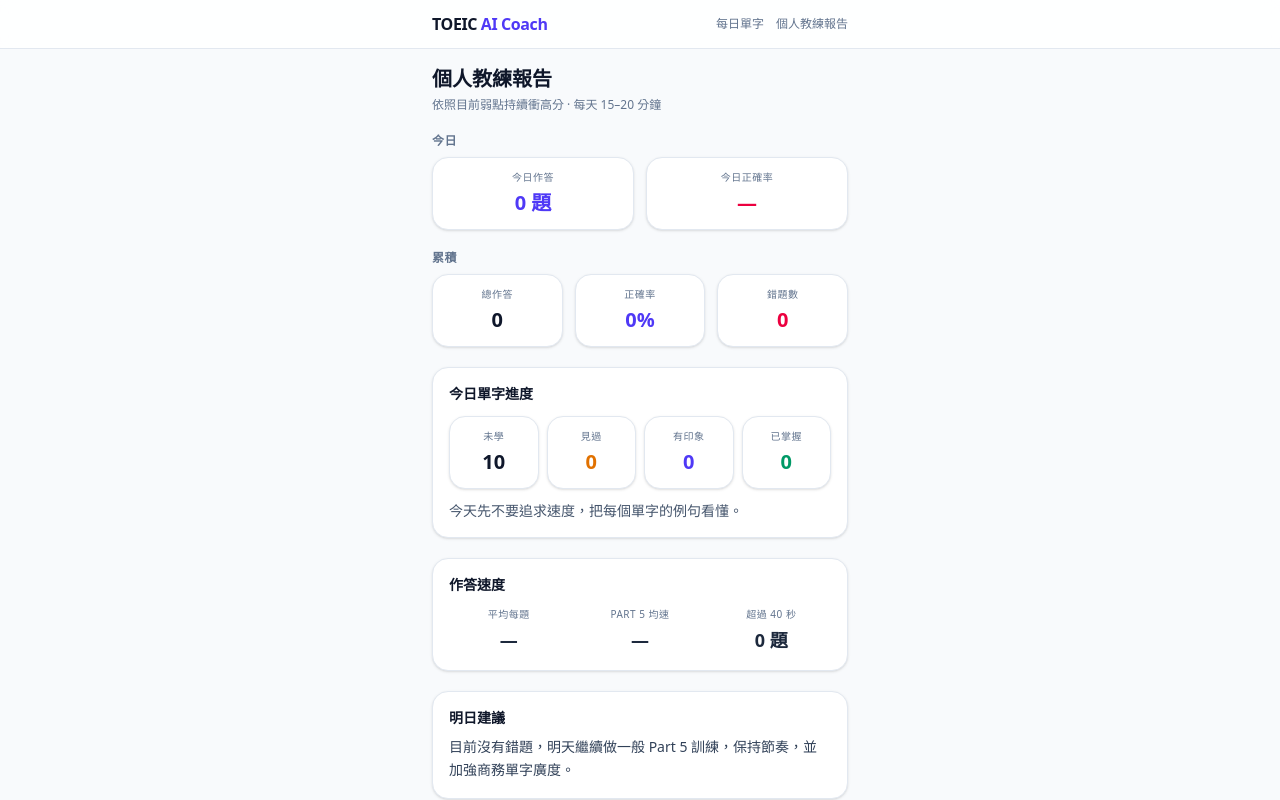
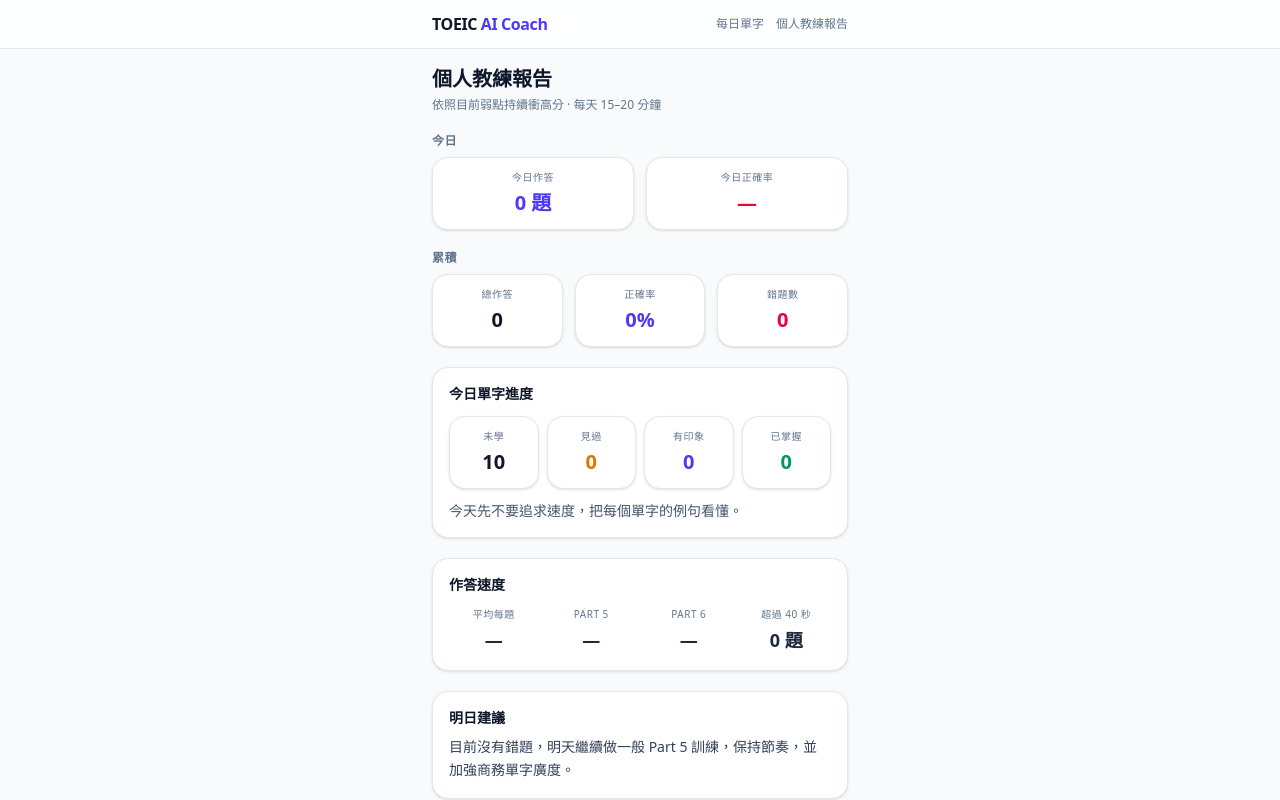
Before and after one commit to sapunomin1-star/toeic-ai-coach, a Next.js app: page /dashboard in a window 1280 px wide. Shown: the top 800 px of the page. Built offline with nearby package versions, Linux system fonts and the light colour scheme.

Commit message:
feat: Part 6 dashboard integration, RAG pipeline, update docs

```diff
--- a/app/dashboard/page.tsx
+++ b/app/dashboard/page.tsx
@@ -9,10 +9,13 @@
   calculateListeningAccuracy,
   calculatePart5Accuracy,
   calculatePart5AvgTime,
+  calculatePart6Accuracy,
+  calculatePart6AvgTime,
   calculateReadingAccuracy,
   countListeningAttempts,
   countMistakesBySkill,
   countPart5Attempts,
+  countPart6Attempts,
   countReadingAttempts,
   countSlowQuestions,
   getSlowestSkill,
@@ -77,6 +80,9 @@
 
   const part5Accuracy = calculatePart5Accuracy(records);
   const part5Total = countPart5Attempts(records);
+  const part6Accuracy = calculatePart6Accuracy(records);
+  const part6Total = countPart6Attempts(records);
+  const part6AvgTime = calculatePart6AvgTime(records);
   const listeningAccuracy = calculateListeningAccuracy(records);
   const listeningTotal = countListeningAttempts(records);
   const readingAccuracy = calculateReadingAccuracy(records);
@@ -166,14 +172,14 @@
         </div>
       </section>
 
-      {/* Part 5 vs Listening breakdown */}
+      {/* Part 5 / Part 6 / Listening breakdown */}
       {stats.total > 0 && (
         <section className="rounded-2xl border border-slate-200 bg-white p-4 shadow-sm">
-          <h2 className="mb-3 text-sm font-semibold">Part 5 vs 聽力表現</h2>
-          <div className="grid grid-cols-2 gap-3">
+          <h2 className="mb-3 text-sm font-semibold">Part 5 / Part 6 / 聽力表現</h2>
+          <div className="grid grid-cols-3 gap-2">
             <div className="rounded-xl bg-slate-50 p-3 text-center">
               <p className="text-[10px] uppercase tracking-wider text-slate-500">
-                Part 5 正確率
+                Part 5
               </p>
               <p
                 className={`mt-1 text-xl font-bold ${
@@ -190,7 +196,24 @@
             </div>
             <div className="rounded-xl bg-slate-50 p-3 text-center">
               <p className="text-[10px] uppercase tracking-wider text-slate-500">
-                聽力正確率
+                Part 6
+              </p>
+              <p
+                className={`mt-1 text-xl font-bold ${
+                  part6Total === 0
+                    ? "text-slate-400"
+                    : part6Accuracy >= 70
+                      ? "text-emerald-600"
+                      : "text-rose-600"
+                }`}
+              >
+                {part6Total > 0 ? `${part6Accuracy}%` : "—"}
+              </p>
+              <p className="mt-0.5 text-xs text-slate-400">{part6Total} 題</p>
+            </div>
+            <div className="rounded-xl bg-slate-50 p-3 text-center">
+              <p className="text-[10px] uppercase tracking-wider text-slate-500">
+                聽力
               </p>
               <p
                 className={`mt-1 text-xl font-bold ${
@@ -208,6 +231,26 @@
               </p>
             </div>
           </div>
+          {/* Part 6 error detail */}
+          {part6Total > 0 && (
+            <div className="mt-3 rounded-xl bg-teal-50 p-3">
+              <p className="text-xs font-medium text-teal-700">
+                Part 6 段落填空 · 均速 {fmtMs(part6AvgTime)} · {part6Total} 題
+                {(() => {
+                  const wrong = (() => {
+                    let w = 0;
+                    for (const r of records) {
+                      if (!r.isCorrect && r.questionId.startsWith("p6-")) w++;
+                    }
+                    return w;
+                  })();
+                  return wrong > 0
+                    ? ` · 錯 ${wrong} 題`
+                    : " · 全對！";
+                })()}
+              </p>
+            </div>
+          )}
           {listeningTotal > 0 && (
             <ul className="mt-3 space-y-1">
               {LISTENING_SKILLS.map((skill) => {
@@ -328,7 +371,7 @@
       {/* Time stats */}
       <section className="rounded-2xl border border-slate-200 bg-white p-4 shadow-sm">
         <h2 className="mb-3 text-sm font-semibold">作答速度</h2>
-        <div className="grid grid-cols-3 gap-3 text-center">
+        <div className="grid grid-cols-4 gap-2 text-center">
           <div>
             <p className="text-[10px] uppercase tracking-wider text-slate-500">
               平均每題
@@ -339,7 +382,7 @@
           </div>
           <div>
             <p className="text-[10px] uppercase tracking-wider text-slate-500">
-              Part 5 均速
+              Part 5
             </p>
             <p
               className={`mt-1 text-lg font-bold ${
@@ -347,6 +390,18 @@
               }`}
             >
               {fmtMs(part5AvgTime)}
+            </p>
+          </div>
+          <div>
+            <p className="text-[10px] uppercase tracking-wider text-slate-500">
+              Part 6
+            </p>
+            <p
+              className={`mt-1 text-lg font-bold ${
+                part6AvgTime > 50_000 ? "text-rose-600" : "text-slate-800"
+              }`}
+            >
+              {fmtMs(part6AvgTime)}
             </p>
           </div>
           <div>
--- a/lib/analysis.ts
+++ b/lib/analysis.ts
@@ -144,6 +144,8 @@
     "明天請優先練連接詞，注意 although/despite 後面的結構差異，以及 unless/as long as 的條件句。",
   business_vocabulary:
     "明天請優先練商務單字，重點記憶 comply/implement/allocate/submit/collaborate 等核心動詞。",
+  reading_detail:
+    "明天請多練 Part 6 段落填空與 Part 7 細節題，注意文章中的上下文線索和關鍵資訊定位。",
 };
 
 export type Recommendation = {
@@ -177,10 +179,29 @@
     (primary && SKILL_ADVICE[primary.skill]) ??
     `明天請優先練 ${primary?.label}，加強相關題型。`;
 
-  return { primary, secondary, message: advice };
+  // If primary weakness is reading_detail, add Part 6-specific suggestion
+  const part6Mistakes = records.filter(
+    (r) => !r.isCorrect && isPart6Record(r)
+  ).length;
+  const part6Total = records.filter((r) => isPart6Record(r)).length;
+  let part6Note = "";
+  if (part6Total > 0 && part6Mistakes > 0) {
+    const pct = Math.round((part6Mistakes / part6Total) * 100);
+    if (pct >= 50) {
+      part6Note = ` Part 6 段落填空目前錯 ${part6Mistakes}/${part6Total} 題，明天建議專注練上下文詞性判斷和連接詞。`;
+    }
+  }
+
+  return { primary, secondary, message: advice + part6Note };
 }
 
-// ─── Part 5 vs Listening breakdown ────────────────────────────────────────
+// ─── Part 6 detection ─────────────────────────────────────────────────────
+
+function isPart6Record(r: { questionId: string }): boolean {
+  return r.questionId.startsWith("p6-");
+}
+
+// ─── Part 5 / Part 6 / Listening breakdown ──────────────────────────────────
 
 export function calculatePart5Accuracy(records: AnswerRecord[]): number {
   return calculateAccuracy(records.filter((r) => PART5_SKILLS.has(r.skill_tag)));
@@ -214,6 +235,18 @@
   ).length;
 }
 
+export function calculatePart6Accuracy(records: AnswerRecord[]): number {
+  return calculateAccuracy(records.filter((r) => isPart6Record(r)));
+}
+
+export function countPart6Attempts(records: AnswerRecord[]): number {
+  return records.filter((r) => isPart6Record(r)).length;
+}
+
+export function calculatePart6AvgTime(records: AnswerRecord[]): number {
+  return calculateAvgResponseTime(records.filter((r) => isPart6Record(r)));
+}
+
 export function summarize(records: AnswerRecord[]) {
   const total = records.length;
   const wrong = records.filter((r) => !r.isCorrect).length;
--- a/tsconfig.json
+++ b/tsconfig.json
@@ -38,6 +38,7 @@
   ],
   "exclude": [
     "node_modules",
-    "eslint.config.mjs"
+    "eslint.config.mjs",
+    "pipeline"
   ]
 }
```
Also changed, not shown: 2 other files (tests, documents, lock files or other folders).
